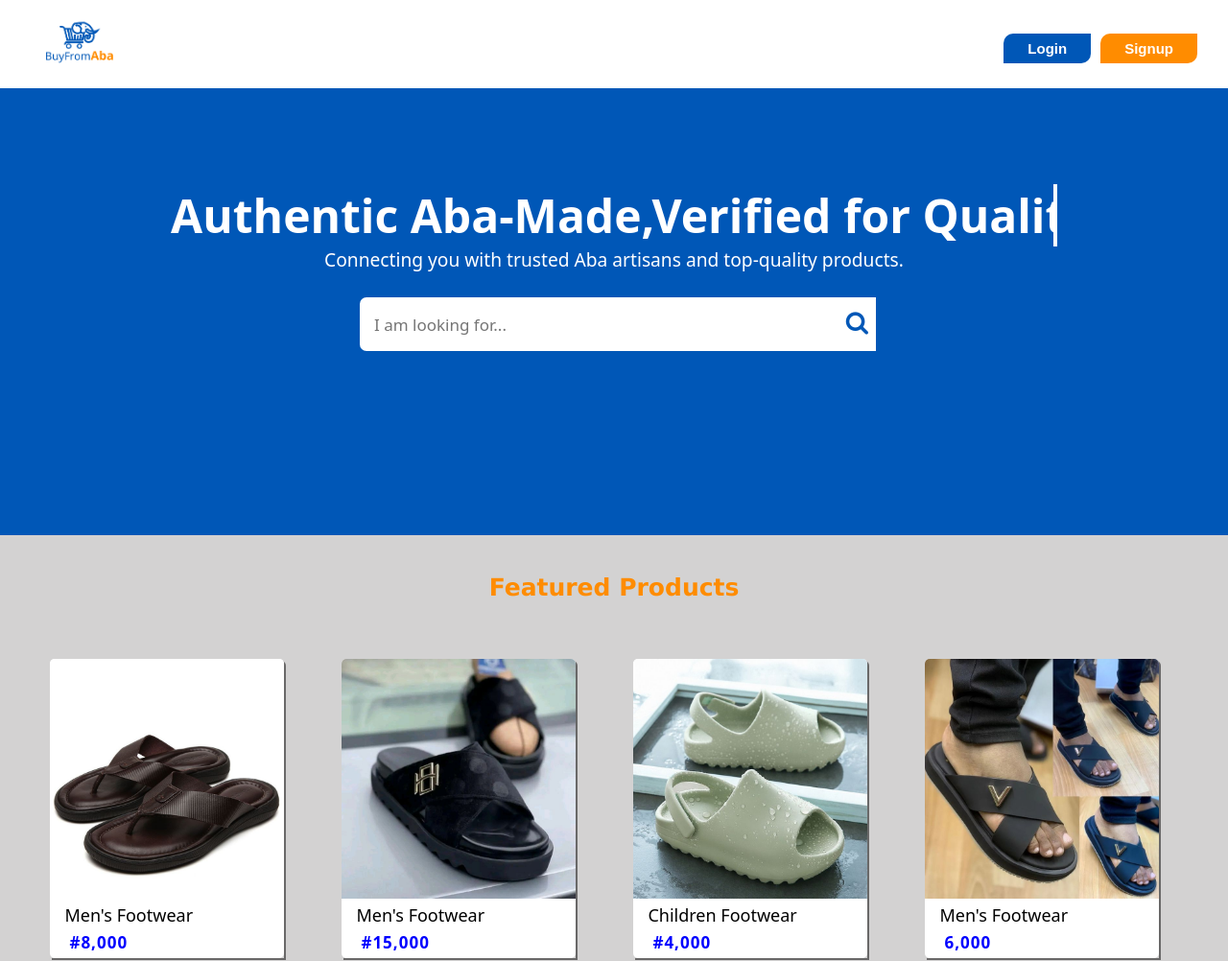
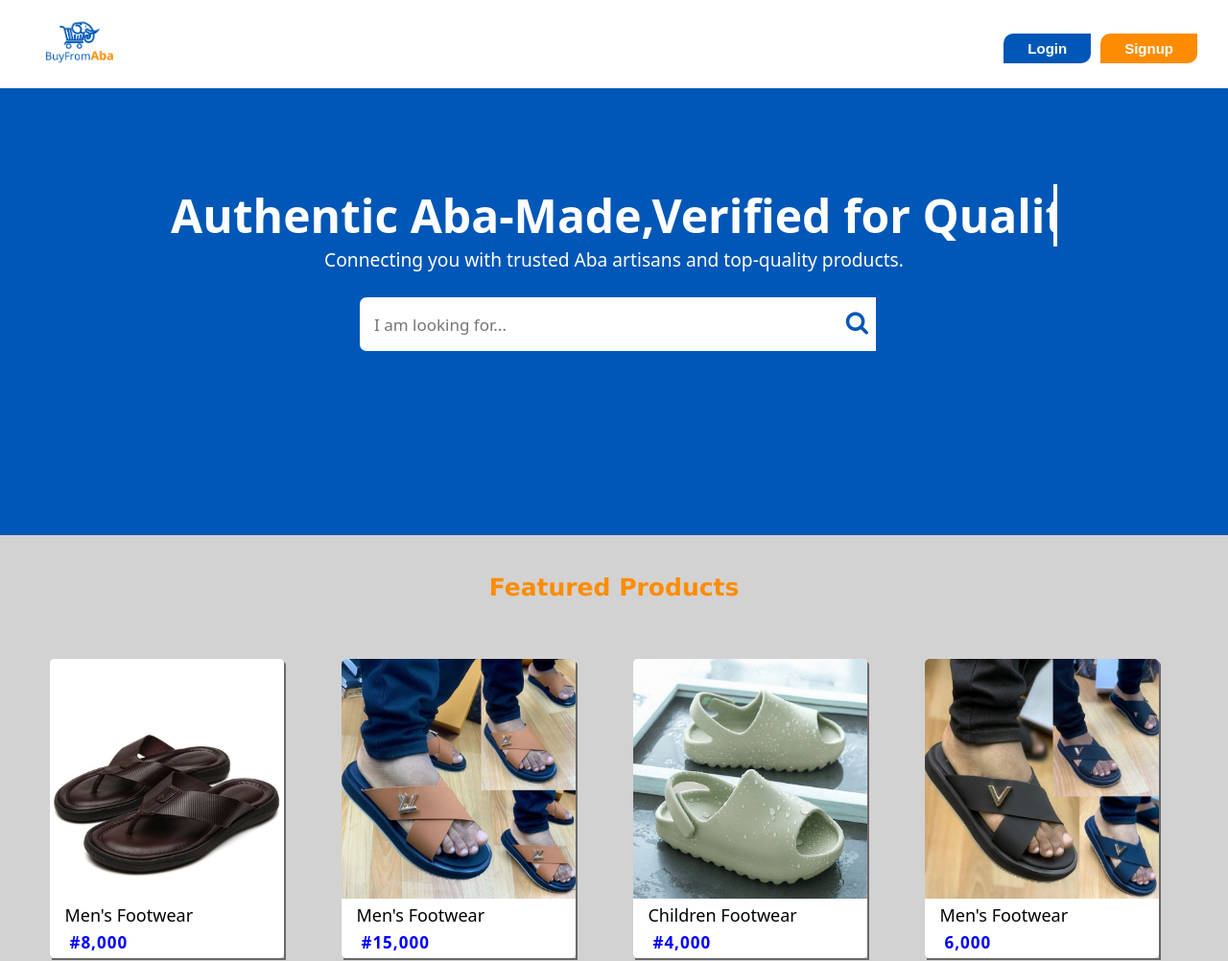
Before and after one commit to KingDan1229/Buy-from-Aba, a plain HTML site: page index.html in a window 1280 px wide. Shown: the top 1002 px of the page at 96% size. Drawn offline with Linux system fonts and the light colour scheme.

Commit message:
adjusted images

```diff
--- a/index.html
+++ b/index.html
@@ -83,7 +83,7 @@
 
               <div class="first">
                   <div class="card">
-                      <img src="/Images/men (2).jpg" alt="">
+                      <img src="./images/WhatsApp Image 2025-02-02 at 17.19.05_156ef234.jpg" alt="">
                        <br>
                       <small>Men's Footwear</small>
                       <div class="assasin">
```
Also changed, not shown: images/WhatsApp Image 2025-02-02 at 17.19.05_156ef234.jpg (added).
